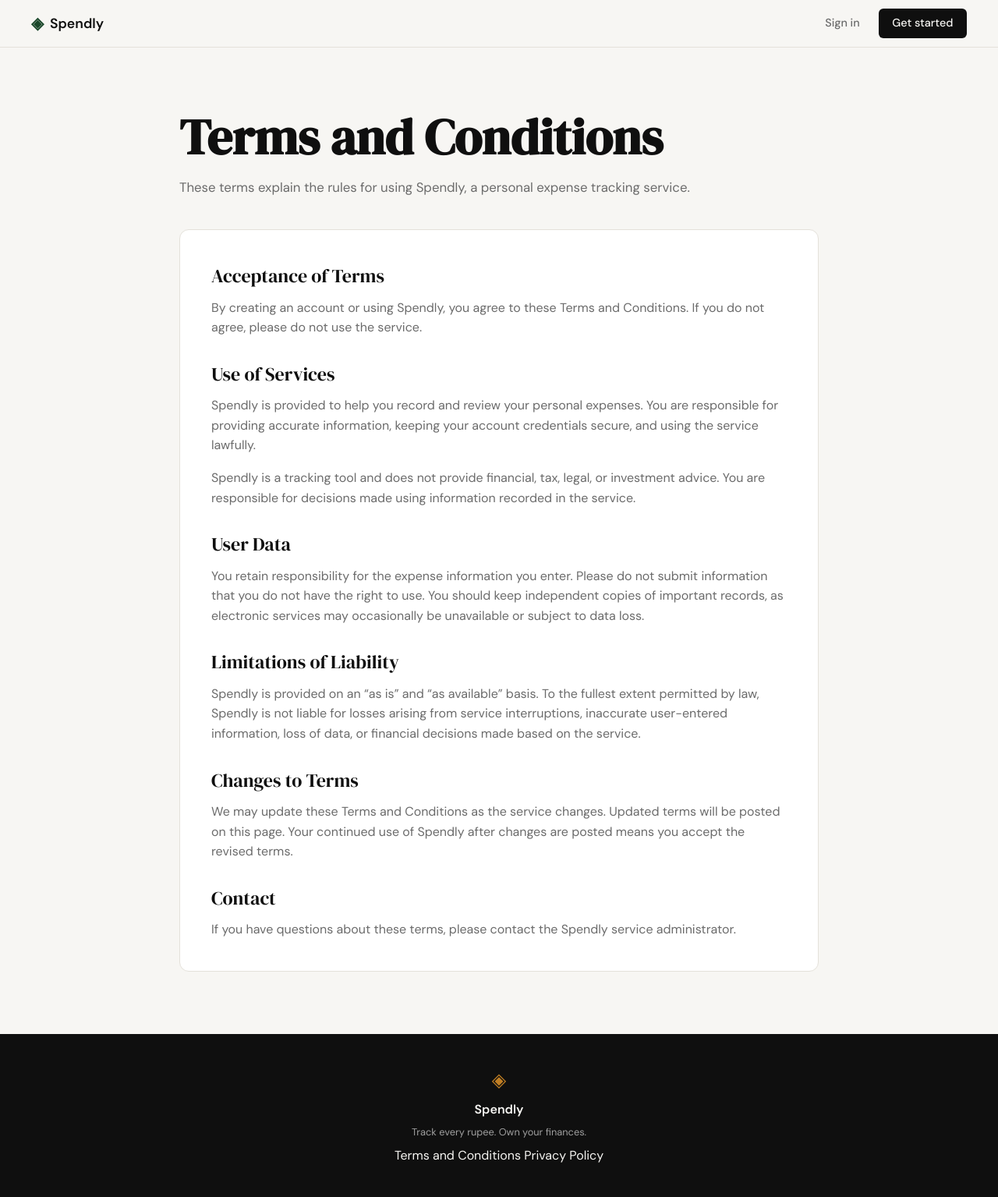
After one commit to MohiuddinPrantiq/Spendly, a Flask app: page /terms in a window 1280 px wide. The commit adds this page. Shown: the whole page at 78% size. Run offline with Flask 3, Linux system fonts and the light colour scheme.

Commit message:
landing: add terms and conditions page and route

```diff
--- a/app.py
+++ b/app.py
@@ -10,6 +10,11 @@ app = Flask(__name__)
 @app.route("/")
 def landing():
     return render_template("landing.html")
+
+
+@app.route("/terms")
+def terms():
+    return render_template("terms.html")
 
 
 @app.route("/register")
--- a/static/css/style.css
+++ b/static/css/style.css
@@ -478,6 +478,56 @@ a { color: inherit; text-decoration: none; }
 .auth-switch a:hover { text-decoration: underline; }
 
 /* ------------------------------------------------------------------ */
+/* Content pages                                                       */
+/* ------------------------------------------------------------------ */
+
+.page-section {
+    padding: 5rem 2rem;
+}
+
+.page-inner {
+    max-width: 820px;
+    margin: 0 auto;
+}
+
+.page-title {
+    font-family: var(--font-display);
+    font-size: clamp(2.5rem, 5vw, 4rem);
+    line-height: 1.1;
+    color: var(--ink);
+    margin-bottom: 1rem;
+}
+
+.page-intro {
+    color: var(--ink-muted);
+    font-size: 1.05rem;
+    margin-bottom: 2.5rem;
+}
+
+.content-card {
+    background: var(--paper-card);
+    border: 1px solid var(--border);
+    border-radius: var(--radius-md);
+    padding: 2.5rem;
+}
+
+.content-card h2 {
+    font-family: var(--font-display);
+    font-size: 1.5rem;
+    font-weight: 400;
+    margin: 1.75rem 0 0.5rem;
+}
+
+.content-card h2:first-child { margin-top: 0; }
+
+.content-card p {
+    color: var(--ink-muted);
+    margin-bottom: 1rem;
+}
+
+.content-card p:last-child { margin-bottom: 0; }
+
+/* ------------------------------------------------------------------ */
 /* Footer                                                              */
 /* ------------------------------------------------------------------ */
 
--- a/templates/base.html
+++ b/templates/base.html
@@ -35,7 +35,7 @@
             <span class="footer-name">Spendly</span>
             <p class="footer-copy">Track every rupee. Own your finances.</p>
             <div class="footer-links">
-                <a href="#">Terms and Conditions</a>
+                <a href="/terms">Terms and Conditions</a>
                 <a href="#">Privacy Policy</a>
             </div>
         </div>
--- /dev/null
+++ b/templates/terms.html
@@ -0,0 +1,33 @@
+{% extends "base.html" %}
+
+{% block title %}Terms and Conditions — Spendly{% endblock %}
+
+{% block content %}
+<section class="page-section">
+    <div class="page-inner">
+        <h1 class="page-title">Terms and Conditions</h1>
+        <p class="page-intro">These terms explain the rules for using Spendly, a personal expense tracking service.</p>
+
+        <div class="content-card">
+            <h2>Acceptance of Terms</h2>
+            <p>By creating an account or using Spendly, you agree to these Terms and Conditions. If you do not agree, please do not use the service.</p>
+
+            <h2>Use of Services</h2>
+            <p>Spendly is provided to help you record and review your personal expenses. You are responsible for providing accurate information, keeping your account credentials secure, and using the service lawfully.</p>
+            <p>Spendly is a tracking tool and does not provide financial, tax, legal, or investment advice. You are responsible for decisions made using information recorded in the service.</p>
+
+            <h2>User Data</h2>
+            <p>You retain responsibility for the expense information you enter. Please do not submit information that you do not have the right to use. You should keep independent copies of important records, as electronic services may occasionally be unavailable or subject to data loss.</p>
+
+            <h2>Limitations of Liability</h2>
+            <p>Spendly is provided on an “as is” and “as available” basis. To the fullest extent permitted by law, Spendly is not liable for losses arising from service interruptions, inaccurate user-entered information, loss of data, or financial decisions made based on the service.</p>
+
+            <h2>Changes to Terms</h2>
+            <p>We may update these Terms and Conditions as the service changes. Updated terms will be posted on this page. Your continued use of Spendly after changes are posted means you accept the revised terms.</p>
+
+            <h2>Contact</h2>
+            <p>If you have questions about these terms, please contact the Spendly service administrator.</p>
+        </div>
+    </div>
+</section>
+{% endblock %}
```
